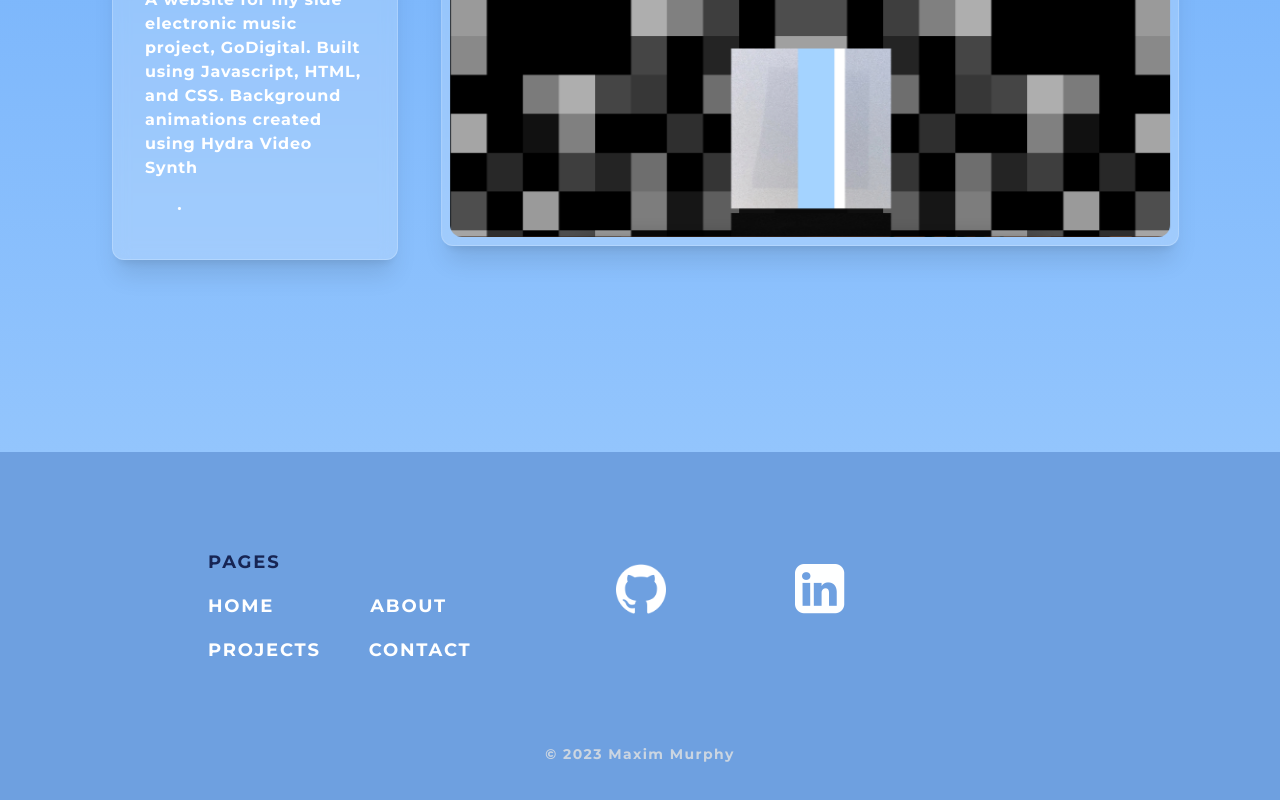
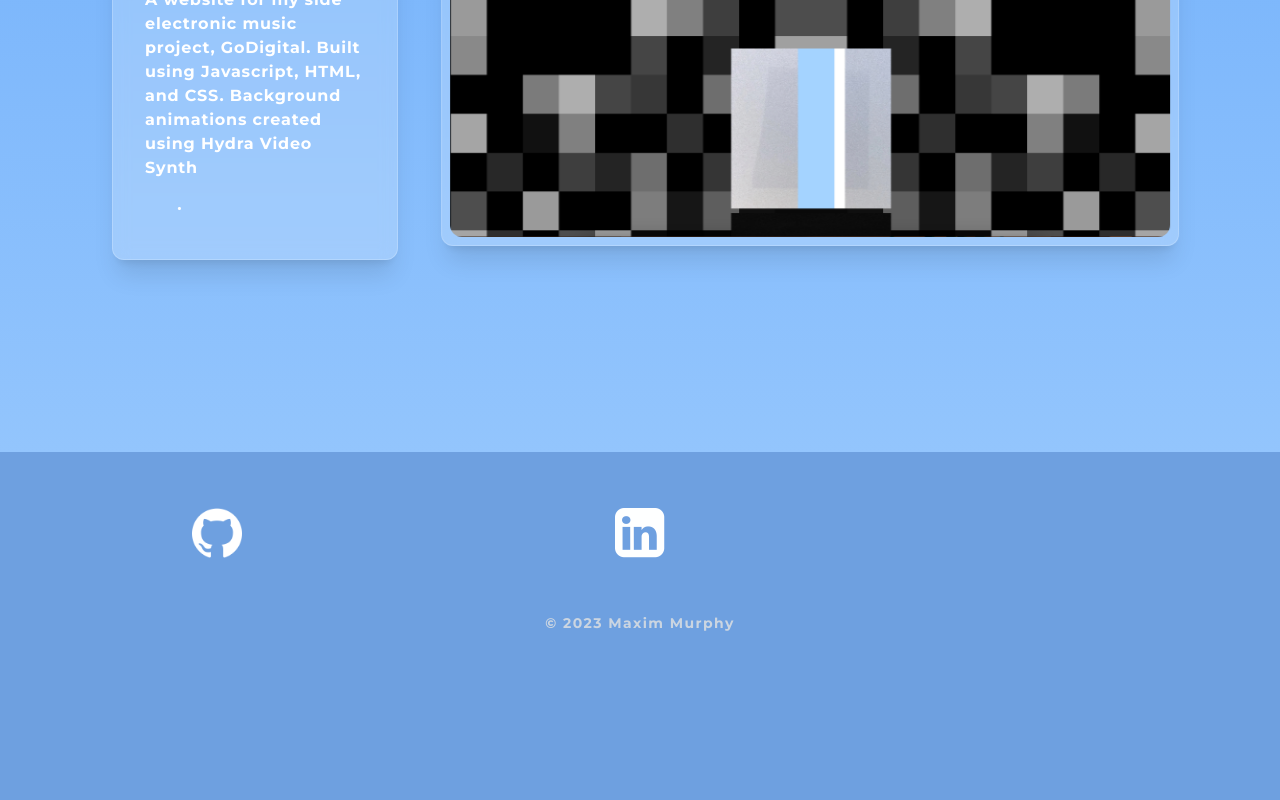
Before and after one commit to MaximMurphy/portfolio-site, a Next.js app: page /projects in a window 1280 px wide. Shown: the part 2001-2801 px from the top of the page. After the commit the page ends 2682 px from the top, so only its background shows below. Built offline with nearby package versions, Linux system fonts and the light colour scheme; some icons are missing.

Commit message:
removed pages section from footer

```diff
--- a/src/components/Footer.jsx
+++ b/src/components/Footer.jsx
@@ -5,41 +5,7 @@ import { Icon } from "@iconify-icon/react";
 export default function Footer() {
   return (
     <nav className="flex flex-col items-center justify-between ">
-      <div className="flex flex-col lg:w-full lg:px-40 lg:flex-row mb-8">
-        <div className="flex flex-col items-center lg:items-start font-bold text-lg tracking-widest text-blue-950 px-20 pt-20 pb-12 lg:p-12 lg:mt-12 lg:gap-4">
-          <div className="flex flex-col items-center lg:items-start text-white gap-4">
-            <h1 className="text-blue-950">PAGES</h1>
-            <div className="flex flex-col lg:flex-row items-center gap-4 lg:gap-24">
-              <Link
-                href="/"
-                className="hover:text-orange-200 hover:drop-shadow-2xl hover:scale-110"
-              >
-                HOME
-              </Link>
-              <Link
-                href="/about"
-                className="hover:text-orange-400 hover:drop-shadow-2xl hover:scale-110"
-              >
-                ABOUT
-              </Link>
-            </div>
-            <div className="flex flex-col lg:flex-row items-center gap-4 lg:gap-12">
-              <Link
-                href="/projects"
-                className="hover:text-orange-600 hover:drop-shadow-2xl hover:scale-110"
-              >
-                PROJECTS
-              </Link>
-              <Link
-                href="/contact"
-                className="hover:text-orange-800 hover:drop-shadow-2xl hover:scale-110"
-              >
-                CONTACT
-              </Link>
-            </div>
-          </div>
-        </div>
-        <div className="flex flex-col items-center lg:items-start justify-between w-full font-bold text-lg tracking-widest text-white gap-6 px-24 pb-4 lg:pb-10 lg:mt-28 lg:flex-row">
+      <div className="w-full flex flex-row items-center justify-between px-12 lg:px-48 py-8 lg:py-12">
         <Link
           href="https://github.com/MaximMurphy"
           target="_blank"
@@ -66,7 +32,7 @@ export default function Footer() {
             className="invert hover:drop-shadow-2xl hover:scale-110"
           />
         </Link>
-          <p className="hover:drop-shadow-2xl hover:scale-110">
+        <p className="hover:drop-shadow-2xl hover:scale-110 mt-2">
           <Link
             href="/RESUME Maxim Murphy.pdf"
             target="_blank"
@@ -92,9 +58,8 @@ export default function Footer() {
           </Link>
           */}
       </div>
-      </div>
 
-      <div className="mb-12 lg:mb-20 text-sm font-bold tracking-widest text-slate-300">
+      <div className="mb-12 text-sm font-bold tracking-widest text-slate-300">
         <p>© 2023 Maxim Murphy</p>
       </div>
     </nav>
```
Lines whose indentation alone changed are shown as unchanged.
